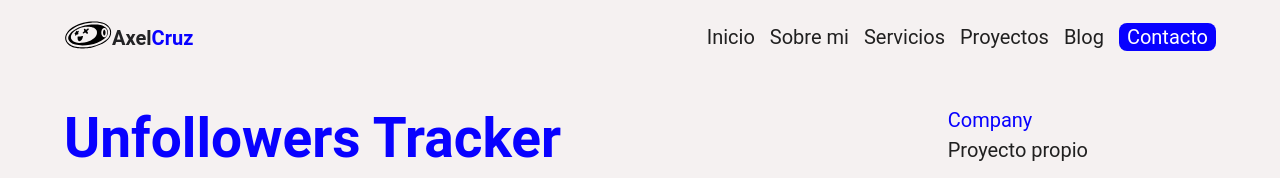
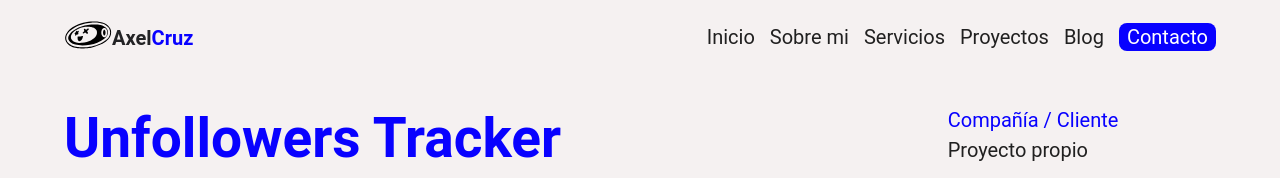
Before and after one commit to axlkun/Axel-Portfolio-2023, a Vue app: page /work/project in a window 1280 px wide. Shown: the top 178 px of the page. Built offline with nearby package versions, Linux system fonts and the light colour scheme.

Commit message:
change a h3 text

```diff
--- a/src/views/Project.vue
+++ b/src/views/Project.vue
@@ -51,7 +51,7 @@
 
                     <v-sheet class="project-info">
                         <v-sheet class="link-container">
-                            <h3>Company</h3>
+                            <h3>Compañía / Cliente</h3>
                             <p>Proyecto propio</p>
                         </v-sheet>
                         <v-sheet class="link-container">
```
